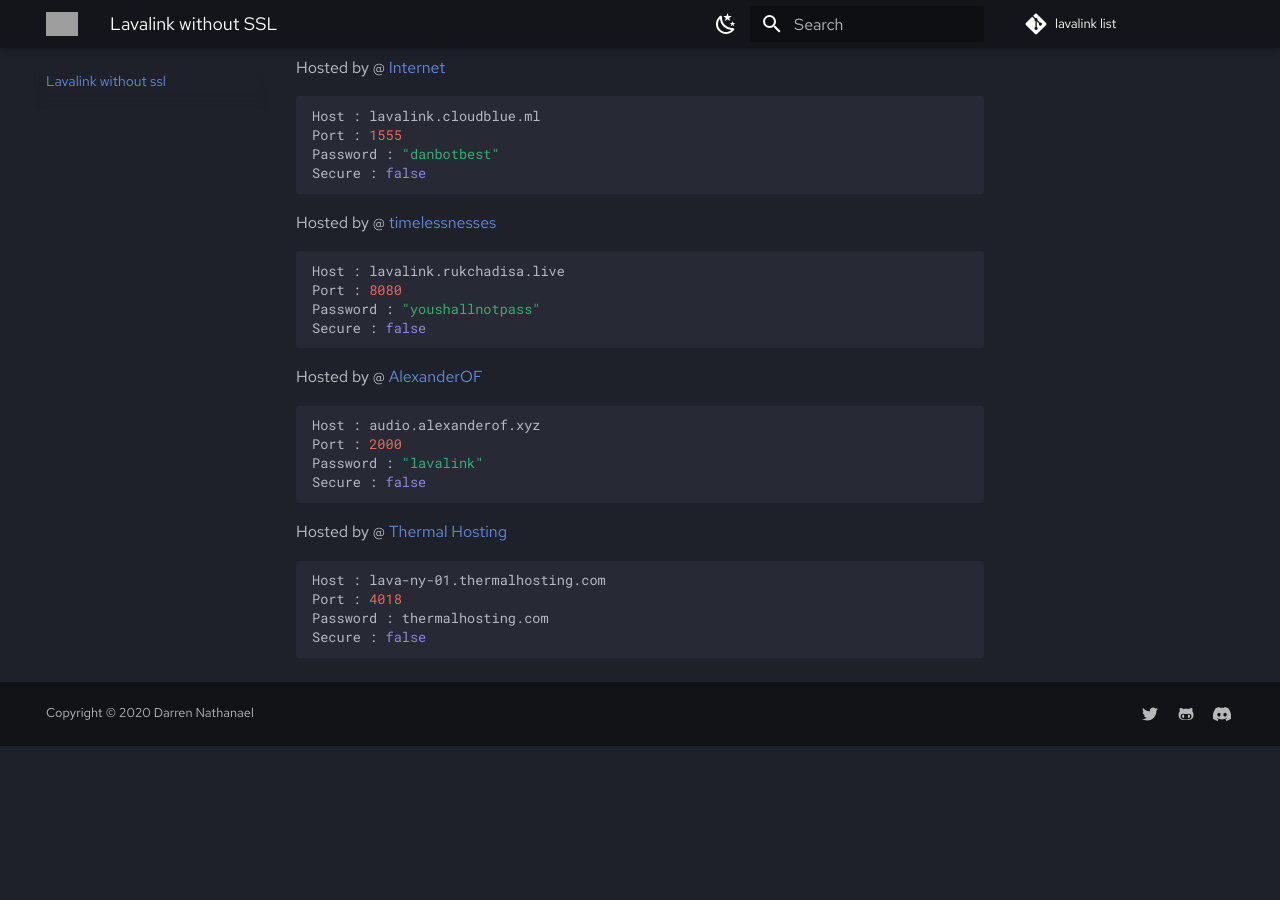
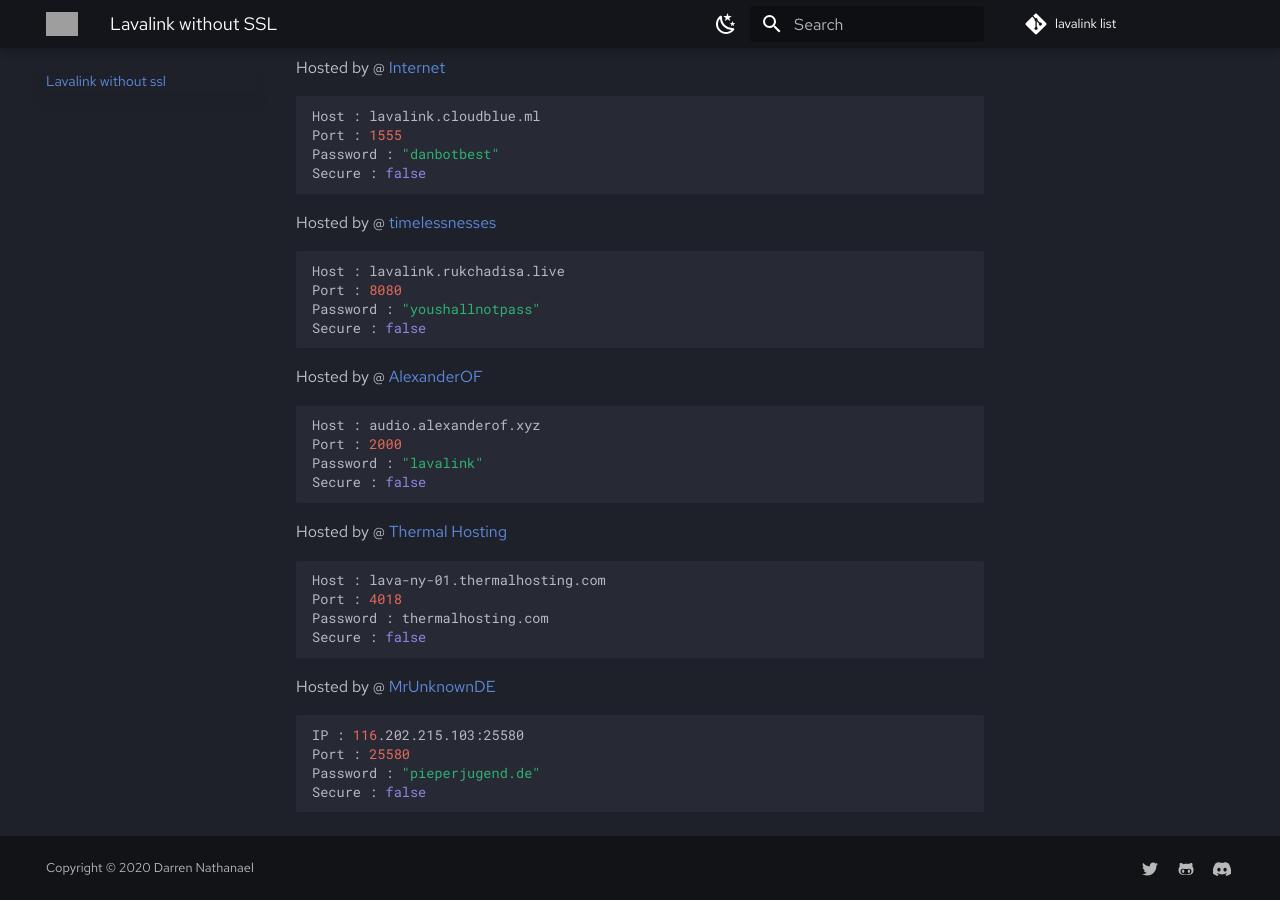
Before and after one commit to DarrenOfficial/lavalink-list, an MkDocs documentation site: the page built from docs/NoSSL/lavalink-without-ssl.md, in a window 1280 px wide and 900 px high, scrolled down 1720 px. Built offline with MkDocs 1.6.1 and Material for MkDocs 9.7.7, drawn with Linux system fonts in a browser that asks for light colours; comment, search, counter and statistics services are not loaded; before the commit the page ends 2466 px from its top, so only the background shows below that; grey boxes are pictures that could not be loaded.

Commit message:
edit my Lavalink Node IP (#164)
* Update lavalink-without-ssl.md

* Update lavalink-without-ssl.md

````diff
--- a/docs/NoSSL/lavalink-without-ssl.md
+++ b/docs/NoSSL/lavalink-without-ssl.md
@@ -115,3 +115,11 @@ Port : 4018
 Password : thermalhosting.com
 Secure : false
 ```
+
+Hosted by @ [MrUnknownDE](https://github.com/MrUnknownDE)
+```bash
+IP : 116.202.215.103:25580
+Port : 25580
+Password : "pieperjugend.de"
+Secure : false
+```
````
